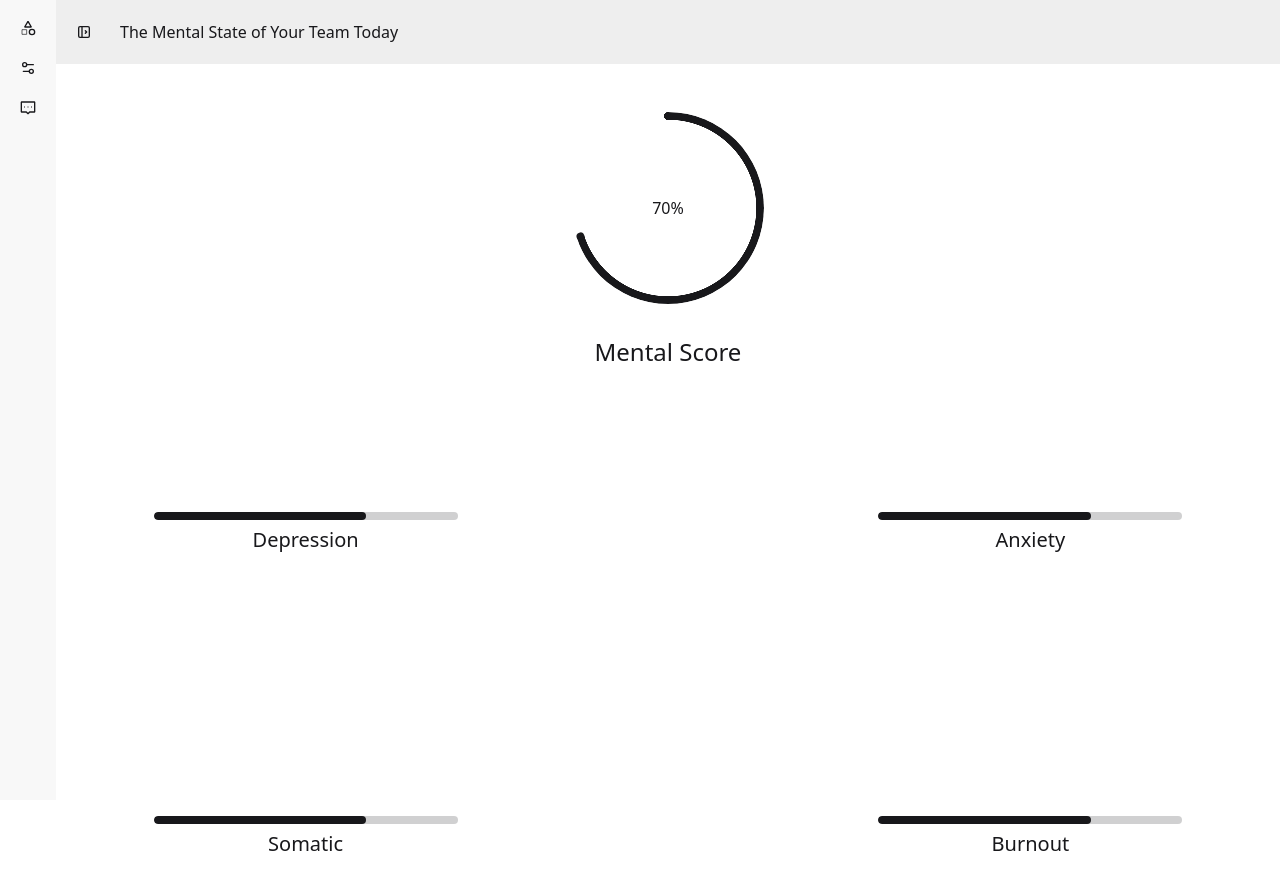
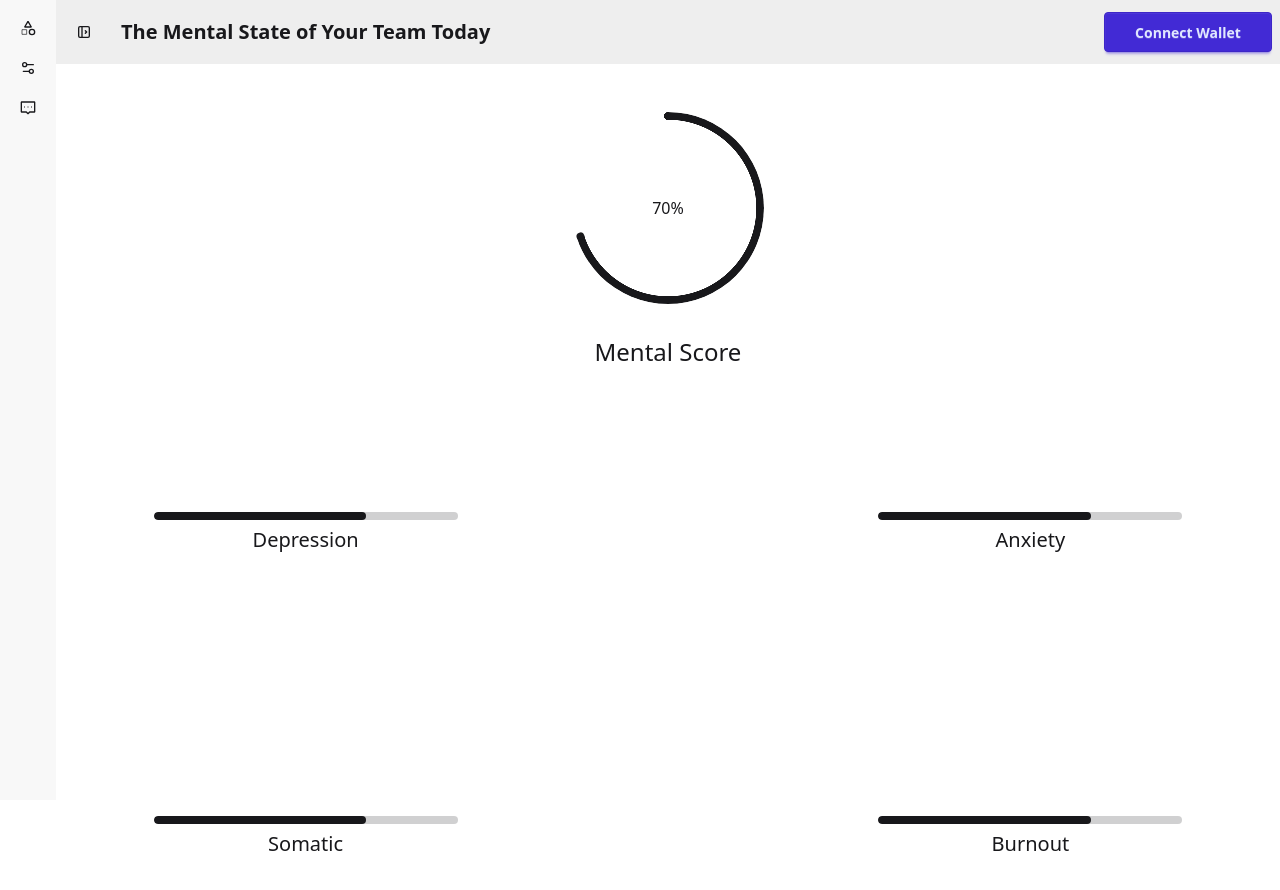
Before and after one commit to mediocrehacker/mental, a React (Vite) app in the folder packages/ui/: page /admin in a window 1280 px wide. Shown: the top 890 px of the page. Built offline with nearby package versions, Linux system fonts and the light colour scheme.

Commit message:
Connect Wallet

```diff
--- a/packages/ui/src/components/Layout.tsx
+++ b/packages/ui/src/components/Layout.tsx
@@ -1,22 +1,35 @@
 import React from "react";
 
+const Navbar = ({children}) => {
+  return(
+    <>
+      <nav className="navbar w-full bg-base-300">
+        <label htmlFor="my-drawer-4" aria-label="open sidebar" className="btn btn-square btn-ghost">
+          {/* Sidebar toggle icon */}
+          <svg xmlns="http://www.w3.org/2000/svg" viewBox="0 0 24 24" strokeLinejoin="round" strokeLinecap="round" strokeWidth="2" fill="none" stroke="currentColor" className="my-1.5 inline-block size-4"><path d="M4 4m0 2a2 2 0 0 1 2 -2h12a2 2 0 0 1 2 2v12a2 2 0 0 1 -2 2h-12a2 2 0 0 1 -2 -2z"></path><path d="M9 4v16"></path><path d="M14 10l2 2l-2 2"></path></svg>
+        </label>
+        <div className="flex-1">
+          <a className="btn btn-ghost text-xl">The Mental State of Your Team Today</a>
+        </div>
+        <div className="flex-none">
+          <div>{children}</div>
+        </div>
+      </nav>
+    </>
+  )
+}
 
-const Layout = ({children}) => {
+const Layout = ({navbar, center}) => {
   return(
     <>
       <div className="drawer lg:drawer-open">
         <input id="my-drawer-4" type="checkbox" className="drawer-toggle" />
         <div className="drawer-content">
-          {/* Navbar */}
-          <nav className="navbar w-full bg-base-300">
-            <label htmlFor="my-drawer-4" aria-label="open sidebar" className="btn btn-square btn-ghost">
-              {/* Sidebar toggle icon */}
-              <svg xmlns="http://www.w3.org/2000/svg" viewBox="0 0 24 24" strokeLinejoin="round" strokeLinecap="round" strokeWidth="2" fill="none" stroke="currentColor" className="my-1.5 inline-block size-4"><path d="M4 4m0 2a2 2 0 0 1 2 -2h12a2 2 0 0 1 2 2v12a2 2 0 0 1 -2 2h-12a2 2 0 0 1 -2 -2z"></path><path d="M9 4v16"></path><path d="M14 10l2 2l-2 2"></path></svg>
-            </label>
-            <div className="px-4">The Mental State of Your Team Today</div>
-          </nav>
+          <Navbar>
+            {navbar}
+          </Navbar>
           {/* Page content here */}
-          <div className="p-4">{children}</div>
+          <div className="p-4">{center}</div>
         </div>
 
         <div className="drawer-side is-drawer-close:overflow-visible">
@@ -58,4 +71,6 @@ const Layout = ({children}) => {
   )
 }
 
+
+
 export default Layout;
--- /dev/null
+++ b/packages/ui/src/components/WalletButton.tsx
@@ -0,0 +1,45 @@
+import React from "react";
+import type { WalletCardProps } from "./types";
+
+const shortenAddress = (address, start = 8, end = 8) => {
+  if (address.length <= start + end) return address;
+  return `${address.substring(0, start)}...${address.substring(address.length - end)}`;
+}
+
+const WalletButton: React.FC<WalletCardProps> = ({
+  isConnected,
+  walletAddress,
+  onConnect,
+  onDisconnect,
+}) => {
+  return (
+    <div className="">
+      {isConnected ? (
+        <div className="flex flex-row gap-8 place-items-center">
+          <span className="text" title={walletAddress}>{shortenAddress(walletAddress)}</span>
+
+          <button
+            className="btn btn-neutral w-42"
+            onClick={onDisconnect}
+          >
+             Disconnect Wallet
+
+          </button>
+        </div>
+      ) : (
+        <div className="flex flex-row gap-8 place-items-center">
+          <span className="text"></span>
+
+          <button
+            onClick={onConnect}
+            className="btn btn-primary w-42"
+          >
+           Connect Wallet
+        </button>
+        </div>
+      )}
+    </div>
+  );
+};
+
+export default WalletButton;
--- /dev/null
+++ b/packages/ui/src/components/WalletCard.tsx
@@ -0,0 +1,66 @@
+import React from "react";
+import type { WalletCardProps } from "./types";
+
+const WalletCard: React.FC<WalletCardProps> = ({
+  isConnected,
+  walletAddress,
+  onConnect,
+  onDisconnect,
+}) => {
+  return (
+    <div className="w-full max-w-md bg-gray-800/50 backdrop-blur-sm rounded-2xl shadow-2xl shadow-purple-500/10 border border-gray-700 p-8 transform transition-all duration-500 hover:scale-105">
+      <div className="flex justify-between items-center mb-6">
+        <h2 className="text-2xl font-semibold text-gray-100">
+          Connection Status
+        </h2>
+        <div
+          className={`flex items-center space-x-2 ${
+            isConnected ? "text-green-400" : "text-red-400"
+          }`}
+        >
+          <span className="text-sm font-medium">
+            {isConnected ? "Connected" : "Disconnected"}
+          </span>
+        </div>
+      </div>
+
+      <div className="bg-gray-900 rounded-lg p-6 min-h-[120px] flex flex-col justify-center items-center text-center">
+        {isConnected && walletAddress ? (
+          <>
+            <p className="text-sm text-gray-400 mb-2">Wallet Address:</p>
+            <p
+              className="text-lg font-mono break-all text-purple-300"
+              title={walletAddress}
+            >
+              {walletAddress}
+            </p>
+          </>
+        ) : (
+          <p className="text-gray-400">
+            Please connect your wallet to proceed.
+          </p>
+        )}
+      </div>
+
+      <div className="mt-8">
+        {isConnected ? (
+          <button
+            className="w-full bg-red-600 hover:bg-red-700 focus:ring-red-500"
+            onClick={onDisconnect}
+          >
+            Disconnect Wallet
+          </button>
+        ) : (
+          <button
+            onClick={onConnect}
+            className="w-full bg-purple-600 hover:bg-purple-700 focus:ring-purple-500"
+          >
+            Connect Wallet
+          </button>
+        )}
+      </div>
+    </div>
+  );
+};
+
+export default WalletCard;
--- /dev/null
+++ b/packages/ui/src/components/types.ts
@@ -0,0 +1,7 @@
+
+export interface WalletCardProps {
+  isConnected: boolean;
+  walletAddress: string | null;
+  onConnect: () => void;
+  onDisconnect: () => void;
+}
--- a/packages/ui/src/pages/Admin.tsx
+++ b/packages/ui/src/pages/Admin.tsx
@@ -1,15 +1,52 @@
-import React from "react";
+import React, { useState } from "react";
 import Layout from "../components/Layout"
-
+import WalletButton from "../components/WalletButton";
 
 export const Admin = () => {
+  const [isConnected, setIsConnected] = useState<boolean>(false);
+  const [walletAddress, setWalletAddress] = useState<string | null>(null);
+
+    const handleConnect = async () => {
+    let isConnected = false;
+    let address = null;
+    try {
+      const connectorAPI = await window.midnight?.mnLace.enable();
+
+      const isEnabled = await window.midnight?.mnLace.isEnabled();
+      if (isEnabled) {
+        isConnected = true;
+        console.log("Connected to the wallet:", connectorAPI);
+        const state = await connectorAPI.state();
+        address = state.address;
+      }
+    } catch (error) {
+      console.log("An error occurred:", error.reason || error);
+    }
+
+    setIsConnected(isConnected);
+    setWalletAddress(address);
+  };
+
+  const handleDisconnect = () => {
+    setWalletAddress(null);
+    setIsConnected(false);
+  };
+
   return (
+
     <>
-      <Layout>
-        <Dashboard />
-      </Layout>
+      <Layout
+        navbar={<WalletButton
+          isConnected={isConnected}
+          walletAddress={walletAddress}
+          onConnect={handleConnect}
+          onDisconnect={handleDisconnect}
+        />}
+        center={<Dashboard />}
+      />
     </>
-  )
+  );
+
 }
 
 const Dashboard = () => {
```
